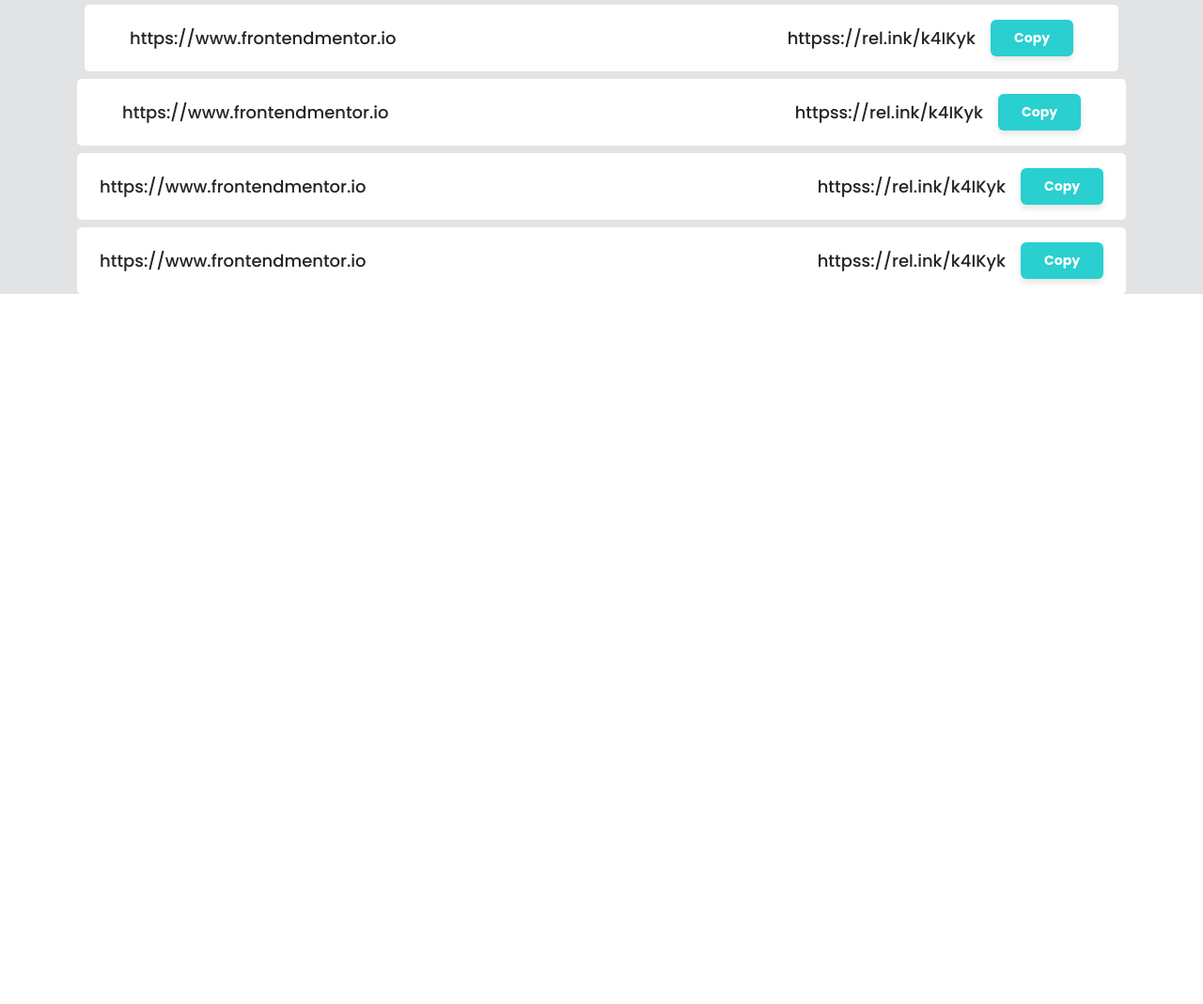
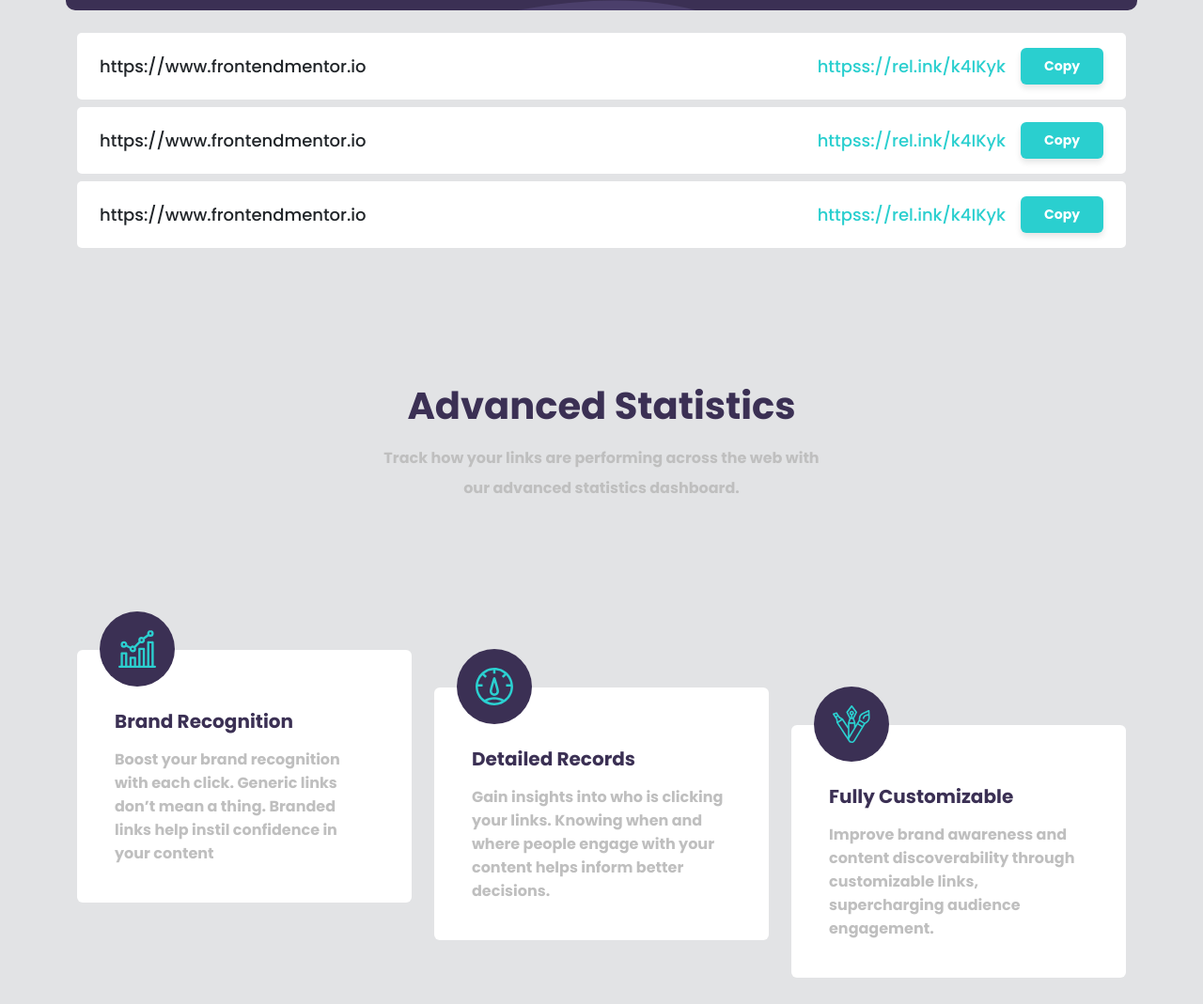
Before and after one commit to alijenzri/url-shortening-api-master, a plain HTML site: page index.html in a window 1280 px wide. Shown: the part 684-1753 px from the top of the page at 94% size. Before the commit the page ends 1045 px from the top, so only its background shows below. Drawn offline with nearby package versions, Linux system fonts and the light colour scheme.

Commit message:
complete the advenced statistic section

```diff
--- a/index.html
+++ b/index.html
@@ -12,7 +12,6 @@
 </head>
 
 <body>
-
   <header>
     <nav class="nav navbar navbar-expand-lg bg-body-tertiary">
       <div class="container">
@@ -42,18 +41,16 @@
     </nav>
   </header>
   <main class="my-5">
-
     <div class="container my-5">
       <div class="row align-items-center justify-content-center">
         <div class="col-md-6 text-center text-md-start">
           <div class="hero-container">
             <h1 class="fs-1">More than just <br> shorter links</h1>
-            <p class="mb-4">
-              Build your brand’s recognition and get detailed <br> insights
-              on how your links are performing.
-            </p>
+            <p class="mb-4">Build your brand’s recognition and get detailed <br> insights on how your links are
+              performing.</p>
             <a href="#shortenLinkSection">
-              <button class="btn btn-singUp rounded-pill px-5 py-3">Get Started</button></a>
+              <button class="btn btn-singUp rounded-pill px-5 py-3">Get Started</button>
+            </a>
           </div>
         </div>
         <div class="col-md-6 text-center">
@@ -61,8 +58,8 @@
         </div>
       </div>
     </div>
-
-    <div class="container-fluid bg-secondary-subtle"><div class="container  shorten-link-section #shortenLinkSection">
+    <div class="container-fluid bg-gray bg-secondary-subtle">
+      <div class="container shorten-link-section pb-2" id="shortenLinkSection">
         <div class="row link-input-row justify-content-center p-5">
           <form action="#" class="d-flex align-items-center justify-content-center w-100">
             <div class="col-md-10 me-3">
@@ -73,47 +70,83 @@
             </div>
           </form>
         </div>
-
-      <div class="shortened-link-section mt-3">
-        <div class="shortened-link-output d-flex align-items-center justify-content-between py-3 px-5 m-2">
+        <div class="shortened-link-section mt-4">
+          <div class="shortened-link-output d-flex align-items-center justify-content-between py-3 px-4 mb-2">
             <p class="original-link">https://www.frontendmentor.io</p>
-          <div class="shortened-link d-flex align-items-center justify-content-between">
+            <div class="shortened-link d-flex align-items-center">
               <p class="hortened-url me-3">httpss://rel.ink/k4IKyk</p>
               <button class="btn btn-singUp rounded py-2 px-4">Copy</button>
             </div>
           </div>
-        <div class="shortened-link-output d-flex align-items-center justify-content-between py-3 px-5 my-2">
+          <div class="shortened-link-output d-flex align-items-center justify-content-between py-3 px-4 mb-2">
             <p class="original-link">https://www.frontendmentor.io</p>
-          <div class="shortened-link d-flex align-items-center justify-content-between">
+            <div class="shortened-link d-flex align-items-center">
               <p class="hortened-url me-3">httpss://rel.ink/k4IKyk</p>
               <button class="btn btn-singUp rounded py-2 px-4">Copy</button>
             </div>
           </div>
-        <div class="shortened-link-output d-flex align-items-center justify-content-between py-3 px-4 my-2">
+          <div class="shortened-link-output d-flex align-items-center justify-content-between py-3 px-4 mb-2">
             <p class="original-link">https://www.frontendmentor.io</p>
-          <div class="shortened-link d-flex align-items-center justify-content-between">
+            <div class="shortened-link d-flex align-items-center">
               <p class="hortened-url me-3">httpss://rel.ink/k4IKyk</p>
               <button class="btn btn-singUp rounded py-2 px-4">Copy</button>
             </div>
           </div>
-        <div class="shortened-link-output d-flex align-items-center justify-content-between py-3 px-4 my-2">
-          <p class="original-link">https://www.frontendmentor.io</p>
-          <div class="shortened-link d-flex align-items-center justify-content-between">
-            <p class="hortened-url me-3">httpss://rel.ink/k4IKyk</p>
-            <button class="btn btn-singUp rounded py-2 px-4">Copy</button>
+
+        </div>
+      </div>
+
+      <div class="statistics-section contaienr d-flex align-items-center justify-content-center mt-5">
+        <h1 class="statistics-title mb-3">Advanced Statistics</h1>
+        <p class="text-center lh-lg">
+          Track how your links are performing across the web with <br> our
+          advanced statistics dashboard.
+        </p>
+        <div class="statistics-card container">
+          <div class="row d-flex align-items-center justify-content-between">
+            <div class="col-lg-4 col-md-6 mb-4">
+              <div class="card p-4">
+                <div class="brand-recognition-img-container">
+                  <img src="images/icon-brand-recognition.svg" class="statistics-card-img img-fluid">
+                </div>
+                <div class="card-body mt-4">
+                  <h5 class="card-title mb-3">Brand Recognition</h5>
+                  <p class="card-text">Boost your brand recognition with each click. Generic links don’t
+                    mean a thing. Branded links help instil confidence in your content</p>
                 </div>
               </div>
             </div>
-    </div></div>
+            <div class="col-lg-4 col-md-6 mb-4" id="detailed-records">
+              <div class="card p-4">
+                <div class="brand-recognition-img-container">
+                  <img src="images/icon-detailed-records.svg" class="statistics-card-img img-fluid">
+                </div>
+                <div class="card-body mt-4">
+                  <h5 class="card-title mb-3">Detailed Records</h5>
+                  <p class="card-text">Gain insights into who is clicking your links. Knowing when and where
+                    people engage with your content helps inform better decisions.</p>
+                </div>
+              </div>
+            </div>
+            <div class="col-lg-4 col-md-6 mb-4" id="fully-customizable">
+              <div class="card p-4">
+                <div class="brand-recognition-img-container">
+                  <img src="images/icon-fully-customizable.svg" class="statistics-card-img img-fluid">
+                </div>
+                <div class="card-body mt-4">
+                  <h5 class="card-title mb-3">Fully Customizable</h5>
+                  <p class="card-text">Improve brand awareness and content discoverability through customizable
+                    links, supercharging audience engagement.</p>
+                </div>
+              </div>
+            </div>
+          </div>
+        </div>
 
   </main>
-
-
-
   <script src="https://cdn.jsdelivr.net/npm/bootstrap@5.3.3/dist/js/bootstrap.bundle.min.js"
     integrity="sha384-YvpcrYf0tY3lHB60NNkmXc5s9fDVZLESaAA55NDzOxhy9GkcIdslK1eN7N6jIeHz"
     crossorigin="anonymous"></script>
-  </div>
 </body>
 
 </html>
--- a/style.css
+++ b/style.css
@@ -72,18 +72,20 @@ body {
 .hero-container h1 {
     font-weight: 700;
     line-height: 1.2;
-    color: var(--Ver-Dark-Violet) !important;
+    color: var(--Dark-Violet) !important;
     font-size: clamp(2rem, 6vw, 4rem) !important;
 }
 
-.hero-container p {
+.hero-container p,
+.statistics-section p {
     font: var(--hero-container-p-fonts);
     color: var(--Gray);
 }
 
 /* | shorten-link-section */
-.shortened-link-output {
-    background: var(--Gray);
+.bg-gray {
+    margin-top: 150px;
+    padding-bottom: 130px;
 }
 
 .link-input-row {
@@ -98,6 +100,7 @@ body {
 
 #shortenLinkSection {
     width: 100%;
+    transform: translateY(-80px);
 }
 
 .shorten-link-section .btn-singUp {
@@ -118,7 +121,53 @@ body {
     width: 100%
 }
 
+.hortened-url {
+    color: var(--Cyan);
+}
 
+/* | STATISTICS SECTION */
+.statistics-section {
+    flex-direction: column;
+}
+
+.statistics-title ,
+.statistics-card .card h5 {
+    font-weight: 700;
+    color: var(--Dark-Violet);
+}
+
+.statistics-card {
+    margin-top: 60px;
+}
+
+.statistics-card .card {
+    border: none;
+}
+
+.brand-recognition-img-container {
+    background-color: var(--Dark-Violet);
+    border-radius: 50%;
+    padding: 20px;
+    display: inline-block;
+    height: 80px;
+    width: 80px;
+    transform: translateY(-65px);
+    position:absolute;
+}
+
+.statistics-card-img {
+    height: 50px;
+    width: 50px;
+    display: block;
+}
+
+#detailed-records {
+    margin-top: 80px;
+}
+
+#fully-customizable {
+    margin-top: 160px;
+}
 
 /* | MEDIA QUERY */
 @media screen and (max-width: 991px) {
```
Lines whose indentation alone changed are shown as unchanged.
